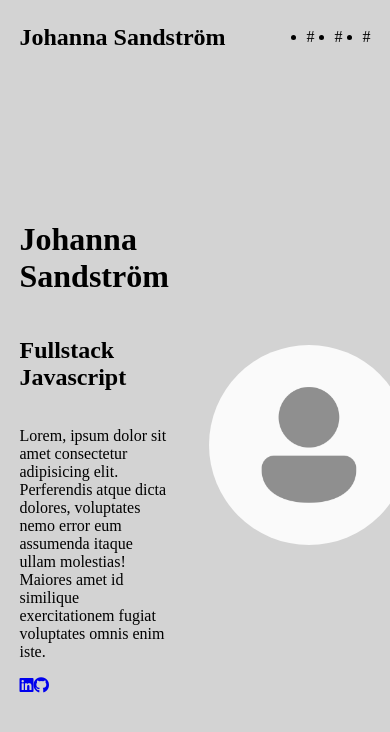
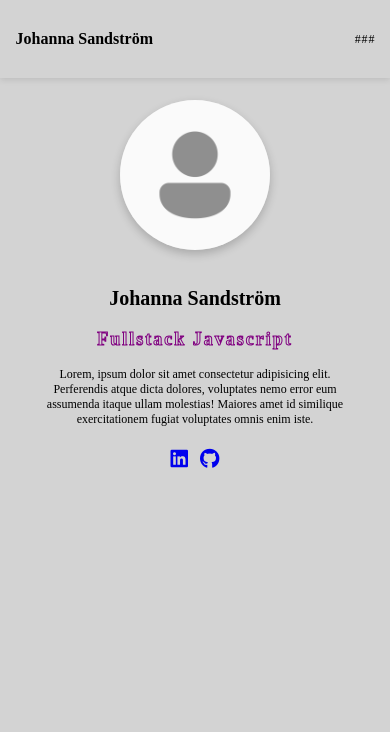
Before and after one commit to johannaasandstrom/Portfolio, a plain HTML site: page homepage.html in a window 390 px wide. Drawn offline with Linux system fonts and the light colour scheme.

Commit message:
Add mobile first design and commented css code.

```diff
--- a/style.css
+++ b/style.css
@@ -1,14 +1,15 @@
-body{
+html, body{
     background-color: lightgrey;
-    margin: 0;
+    margin: 0; /*Neutralsiera och ta bort marginaler som kan läggas till av webbläsare som kan störa layout och önskad placering*/
 }
 
 header{
     background-color: lightgrey;
-    position: fixed;
-    top: 0;
-    left: 0;
+    position: fixed; /*Header förblir i toppen även vid scroll*/
+    top: 0; /*Header tar upp allt utrymme uppåt*/
+    left: 0; /*Header fyller allt utrymme till kanten*/
     width: 100%; /*Genom att sätta header med en width på 100% så kommer den ta upp hela utrymmet från kant till kant - hela viewport*/
+    box-shadow: 0 2px 6px rgba(0,0,0,0.1);
 }
 
 .header-content{
@@ -16,40 +17,85 @@ header{
     justify-content: space-between; /*Detta palcerar h2 till vänster, nav till höger */
     align-items: center;
     flex-wrap: wrap; /*Vid skalning av skärmstorlek kommer innehållet i header-content att delas upp på olika rader om det behövs*/
-    padding: 1% 5%; /*Utrymme för barnen inuti header med 1% luft från topp till botten och 5% från kant till kant*/
+    padding: 4% 4%; /*Utrymme för barnen inuti header med 1% luft från topp till botten och 5% från kant till kant*/
+}
+
+header h2{
+    font-size: 16px;
 }
 
 nav ul{
     display: flex; /*Länkarna i nav placeras på samma rad*/
-    gap: 20px; /*Utrymme mellan varje länk*/
+    gap: 5%; /*Utrymme mellan varje länk*/
+    list-style: none; /*Tar bort pricken framför ett objekt i listan*/
+    justify-content: flex-end; /*Detta placerar länkarna i slutet (höger) av header*/
+}
+
+nav ul li {
+    font-size: 12px;
 }
 
 main{
     display: flex; /*Jag vill placera alla barn i main i mitten av sidan och då behövs display flex för att göra om main till en container som är flex*/
+    height: 100vh; /*Detta gör att main alltid fyller 100% av viewport*/
     justify-content: center; /*Applicerar jag display flex så kan jag placera alla barn i mitten av sidan med justify-content: center; - utan dispaly felx flyttas ej hela ''boxen''*/
-    margin-top: 200px; /*Ger utrymmet mellan main och header*/
+    margin-top: 100px; /*Ger utrymmet mellan main och header*/
 }
 
 .home-content{
     display: flex; /*Jag lägger till display flex för att placera de två barnen inom home-content jämte varandra*/
+    flex-direction: column-reverse; /*Detta placerar bilden över textdelen*/
     flex-wrap: nowrap; /*Detta gör att text och bild inte bryts på olika rader vid mindre storlek utan att de ligger kvar jämte varandra oavsett*/
     align-items: center; /*Detta placerar text och bild i mitten*/
-    gap: 40px; /*Detta skapar ett utrymme mellan text och bild*/
+    gap: 20px; /*Detta skapar ett utrymme mellan text och bild*/
     max-width: 1000px; /*Detta är en maxbredd för hela containern för text och bild (används för större skärmar)*/
     width: 90%; /*Text och bild tar upp 90% av sin förälder (main) så den inte hamnar utanför eller orsaker scroll eller liknande vid mindre skärmar)*/
+    justify-content: center; /*Placerar allt innehåll inuti home-content i mitten - alltså bild och text*/
+    height: auto;
 }
 
 .text-content{
     flex: 1; /*Detta betyder att textdelen med h1, h2, p och även ikonerna kommer att ta upp allt övrigt utrymme av den 90% som finns kvar när bilden har tagit det utrymme den behöver*/
     display: flex; /*Vi gör en egen flex inom flexen för att kunna placera barnen inom text-content på det sätt vi önskar*/
     flex-direction: column; /*Vi placerar de i en kolumn så de alltid följer varandra och stapals i en kolumn*/
+    align-items: center;
+    max-width: 300px; /*Detta gör delen för texten mindre på större skärmar för att den inte ska ta upp för stor yta - rent visuell smaksak*/
+}
+
+.text-content h1{
+    font-size: 20px;
 }
 
 .social-media-buttons{
     display: flex; /*Vi placerar knapparna jämte varandra*/
+    gap: 12px; /*Skapar ett utrymme mellan knapparna*/
+    margin-top: 10px; /*Detta skapar ett litet större utrymme mellan text och knapparna*/
 }
 
 .image-content img{
-    max-width: 200px; /*Men bilden blir aldrig större än 200px vilket betyder att texten får 800px att arbeta med*/
+    max-width: 150px; /*Men bilden blir aldrig större än 200px vilket betyder att texten får 800px att arbeta med*/
+    height: auto; /*Detta gör så att bildens höjd alltid anpassar sig efter bildens bredd så den aldrig flyter ut eller tappar sina proportioner*/
     border-radius: 50%; /*Vi gör bilden helt rund*/
+    box-shadow: 0 4px 10px rgba(0,0,0,0.2); /*0 = höger och vänster, 4px = under bilden (hade det varit ett negativt tal så är det ovanför bilden), 10px = oskärpa/blur)*/
 }
+
+.text-content h2{
+    font-size: 18px;
+    color: transparent; /*Tar bort textens färg*/
+    -webkit-text-stroke: 1px purple; /*Detta gör att vi kan fylla i konturerna/strecken på bokstäverna*/
+    margin: 5px 0; /*Minskar avstånd mellan h2 och p*/
+    letter-spacing: 2px; /*Skapar utrymme mellan bokstäverna*/
+}
+
+.text-content p{
+    font-size: 12px;
+    text-align: center;
+}
+
+.fa-github{
+    font-size: 20px;
+}
+
+.fa-linkedin{
+    font-size: 20px;
+}
```
